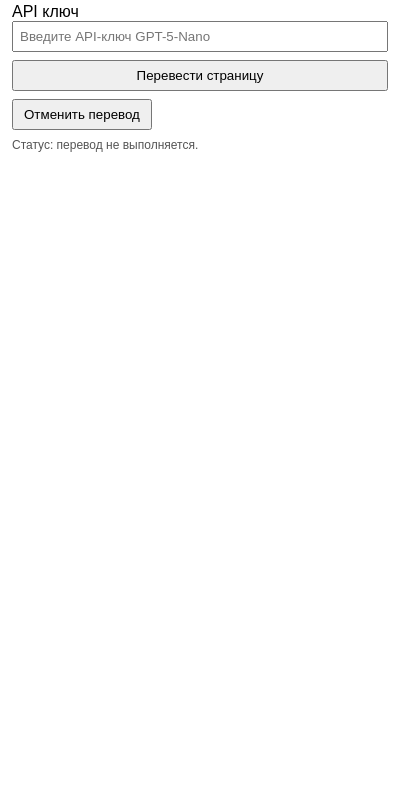
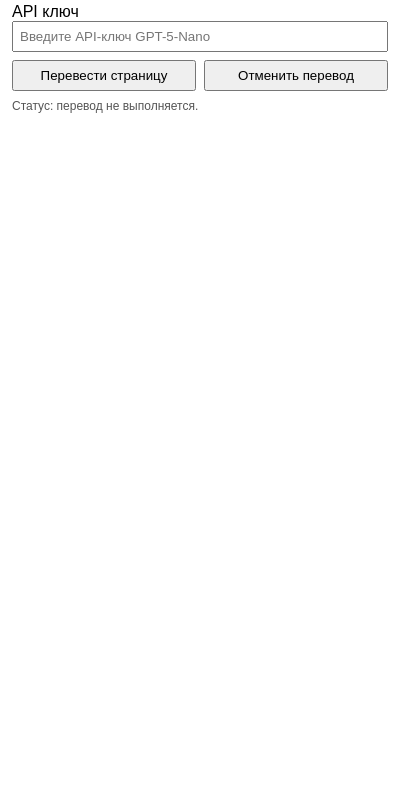
Before and after one commit to Efnatii/neuro-translate, a browser extension: page extension/popup.html in a window 400 px wide. Shown: the part 56-844 px from the top of the page. Drawn offline with Linux system fonts and the light colour scheme.

Commit message:
Improve translation reliability and popup layout

```diff
--- a/extension/popup.html
+++ b/extension/popup.html
@@ -9,8 +9,16 @@
     label { display: block; margin-top: 8px; }
     input[type="text"] { width: 100%; box-sizing: border-box; padding: 6px; }
     button { margin-top: 8px; padding: 6px 10px; }
-    .row { display: flex; gap: 8px; flex-wrap: wrap; }
-    .row button { flex: 1; }
+    .row {
+      display: flex;
+      gap: 8px;
+      flex-wrap: wrap;
+      align-items: stretch;
+    }
+    .row button {
+      flex: 1;
+      min-width: 0;
+    }
     .status { margin-top: 8px; color: #555; font-size: 12px; }
   </style>
 </head>
@@ -22,8 +30,8 @@
   </label>
   <div class="row">
     <button id="translate">Перевести страницу</button>
+    <button id="cancel">Отменить перевод</button>
   </div>
-  <button id="cancel">Отменить перевод</button>
   <p class="status" id="status"></p>
   <script src="popup.js"></script>
 </body>
```
Also changed, not shown: extension/background.js (+19 -3 lines).
